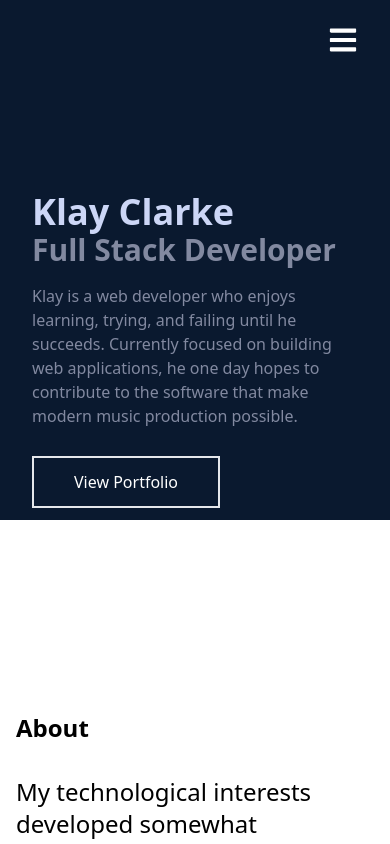
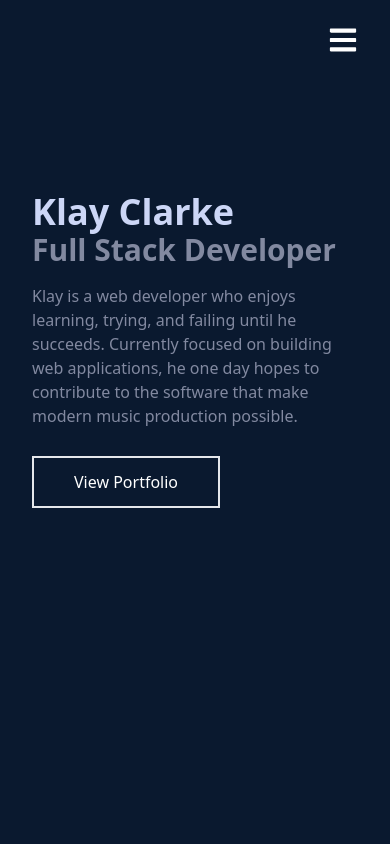
Before and after one commit to KlayClarke/personal_website, a React (Create React App) app: page / in a window 390 px wide. Shown: the top 844 px of the page. Built offline with nearby package versions, Linux system fonts and the light colour scheme.

Commit message:
on home section, make min-height the height of viewport (prevents content from being cut off if viewing on a smaller phone like an Iphone 4)

```diff
--- a/src/components/Home.jsx
+++ b/src/components/Home.jsx
@@ -4,7 +4,7 @@ export default function Home() {
   return (
     <div
       name="home"
-      className="relative w-full md:h-screen pt-48 md:pt-0n bg-[#0a192f]"
+      className="relative w-full min-h-screen pt-48 md:pt-0n bg-[#0a192f]"
     >
       {/* Container */}
       <div className="max-w-[1000px] mx-auto px-8 flex flex-col justify-center h-full">
```
